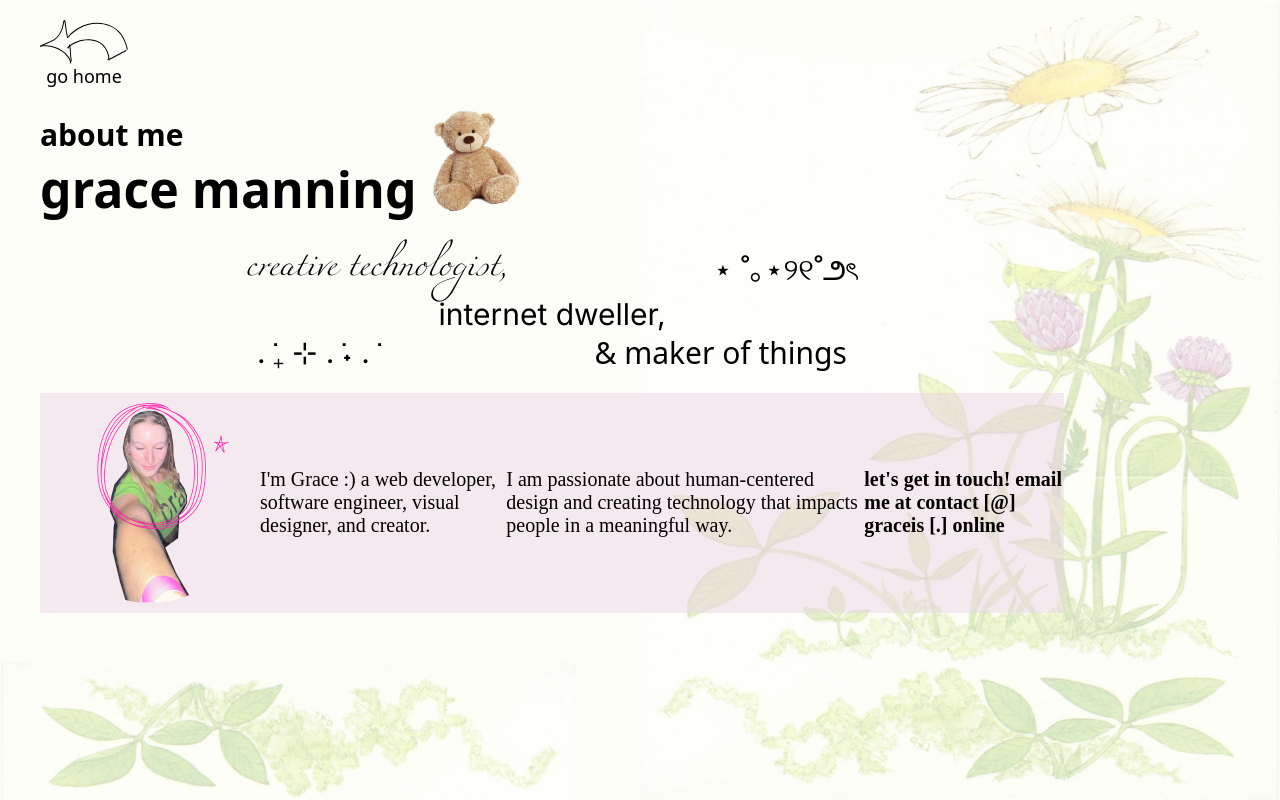
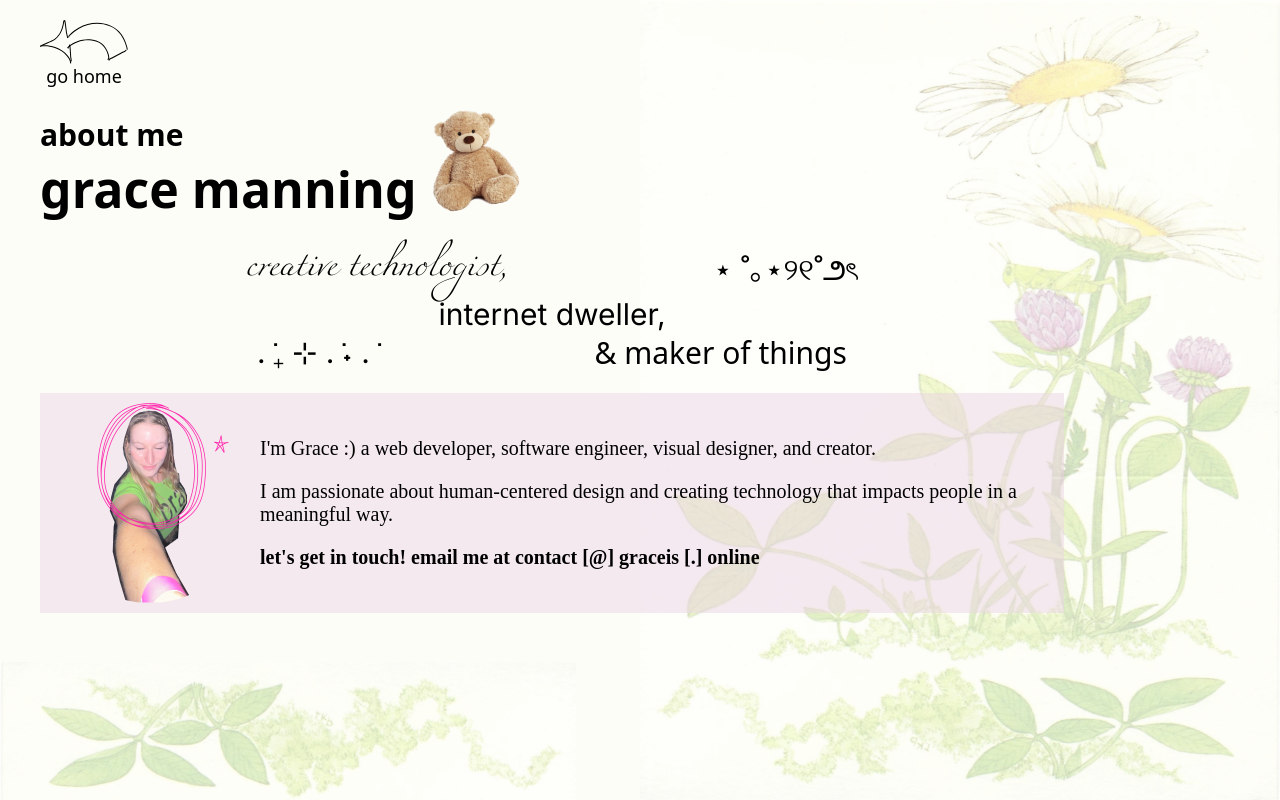
Before and after one commit to gracebmanning/graceis.online, a React (Create React App) app: page /about in a window 1280 px wide. Built offline with nearby package versions, Linux system fonts and the light colour scheme; a web font is replaced by a local one.

Commit message:
fix about bio spacing

```diff
--- a/src/components/About/About.css
+++ b/src/components/About/About.css
@@ -33,6 +33,13 @@
     img{
         height: 200px;
         margin: 10px;
+    }
+
+    .aboutBioText{
+        flex-direction: column;
+        justify-content: space-evenly;
+        align-items: center;
+        text-align: left;
     }
 }
 
--- a/src/components/About/About.js
+++ b/src/components/About/About.js
@@ -37,9 +37,11 @@
                 <div className='subpageText aboutText'>
                     <div className='aboutBio'>
                         <img src={grace} alt='grace takes a selfie with the camera from a high angle. she has her eyes closed and is smiling contently.' />
-                        <p>I'm Grace :) a web developer, software engineer, visual designer, and creator.</p>
-                        <p>I am passionate about human-centered design and creating technology that impacts people in a meaningful way.</p>
-                        <p style={{fontWeight: 'bold'}}>let's get in touch! email me at contact [@] graceis [.] online</p>
+                        <div className='aboutBioText'>
+                            <p>I'm Grace :) a web developer, software engineer, visual designer, and creator.</p>
+                            <p>I am passionate about human-centered design and creating technology that impacts people in a meaningful way.</p>
+                            <p style={{fontWeight: 'bold'}}>let's get in touch! email me at contact [@] graceis [.] online</p>
+                        </div>
                     </div>
                 </div>
 
```
